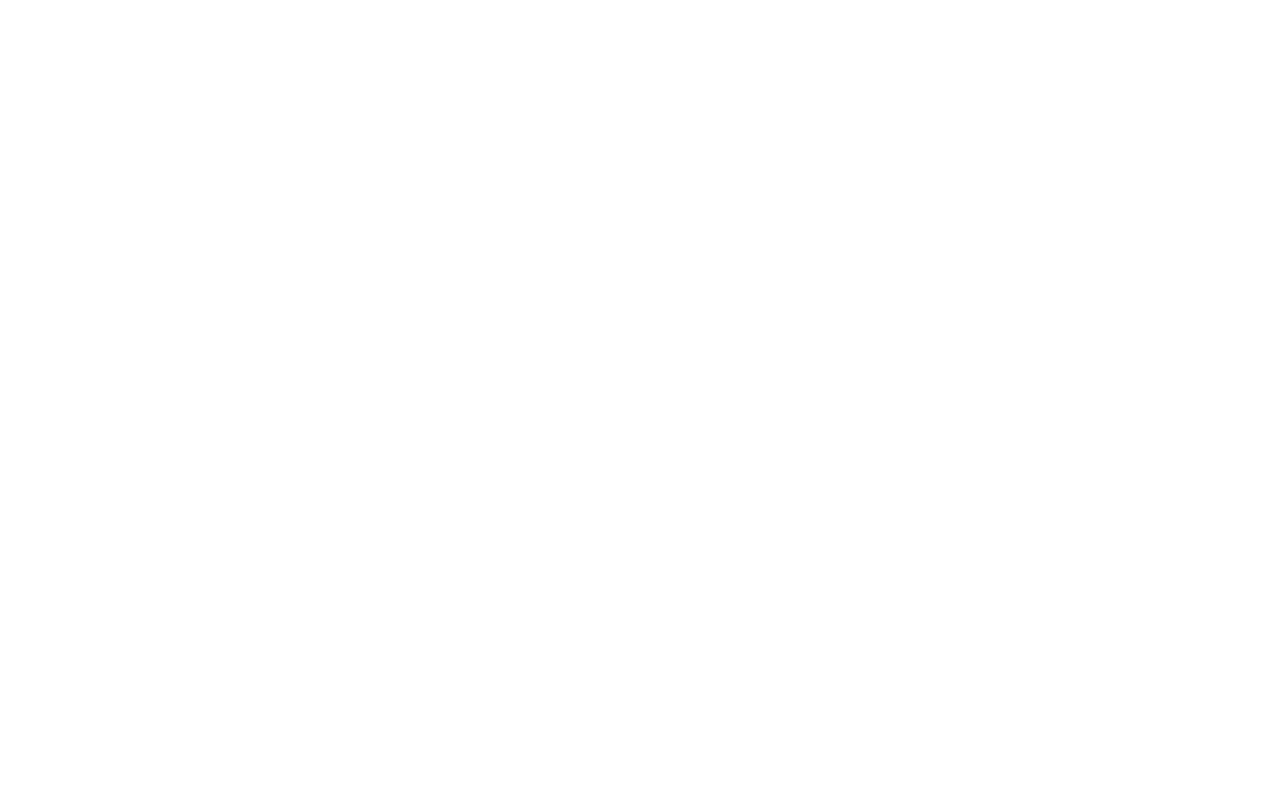
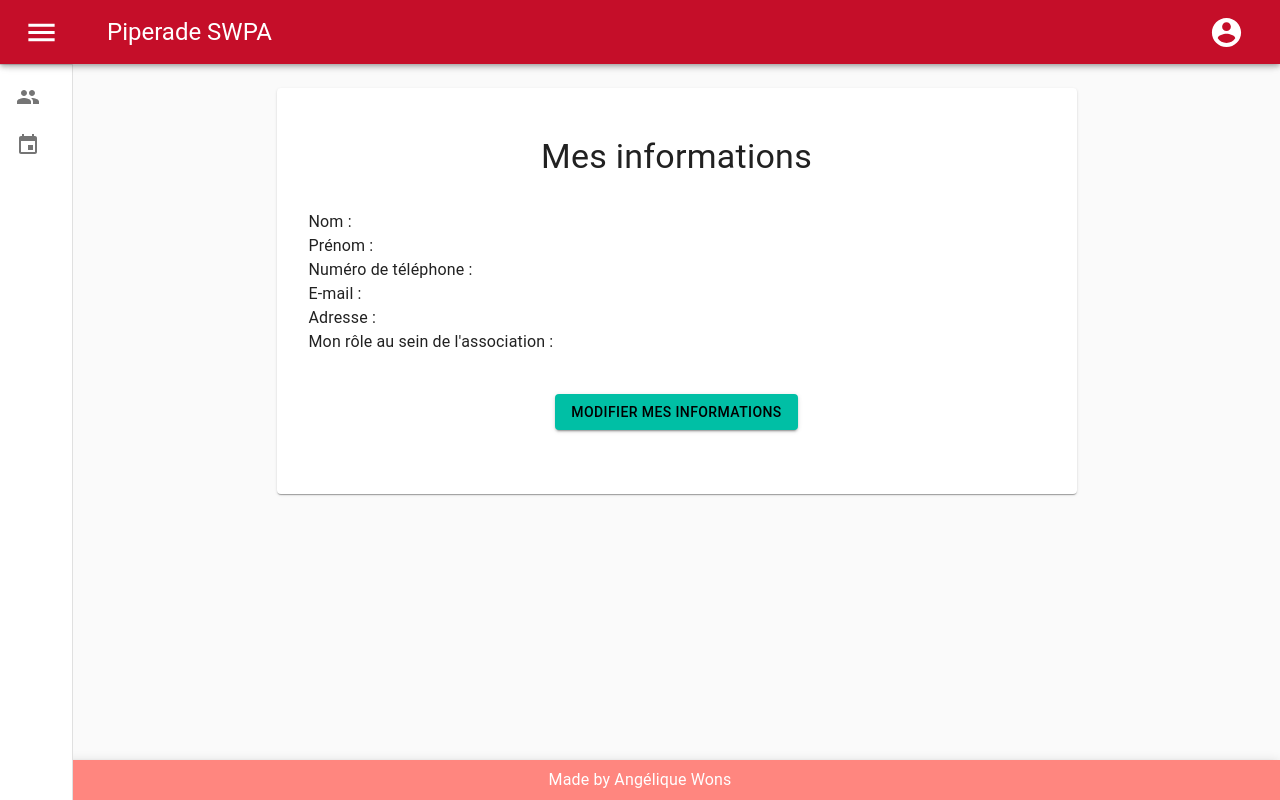
Before and after one commit to angelique-w/gestion-swpa-front, a React (Create React App) app: page /monCompte in a window 1280 px wide. Built offline with nearby package versions, Linux system fonts and the light colour scheme.

Commit message:
added my account page with fake datas

```diff
--- a/src/Layout/Header.jsx
+++ b/src/Layout/Header.jsx
@@ -167,9 +167,11 @@
                                 open={isMenuOpen}
                                 onClose={handleClose}
                             >
-                                <MenuItem onClick={handleClose}>
-                                    Mon compte
-                                </MenuItem>
+                                <Link to="/monCompte">
+                                    <MenuItem onClick={handleClose}>
+                                        Mon compte
+                                    </MenuItem>
+                                </Link>
                                 <MenuItem onClick={handleClose}>
                                     Déconnexion
                                 </MenuItem>
--- a/src/LoginPage/LoginPage.jsx
+++ b/src/LoginPage/LoginPage.jsx
@@ -3,7 +3,6 @@
 import { makeStyles } from "@material-ui/core/styles";
 import {
     Card,
-    CardHeader,
     CardContent,
     FormControl,
     InputLabel,
--- a/src/Membres/MembersPage.jsx
+++ b/src/Membres/MembersPage.jsx
@@ -24,24 +24,30 @@
 });
 
 const columns = [
-    { id: "firstname", label: "Prénom", align: "left", minWidth: 170 },
-    { id: "lastname", label: "Nom", align: "left", minWidth: 170 },
+    { id: "firstname", label: "Prénom", align: "left", minWidth: 130 },
+    { id: "lastname", label: "Nom", align: "left", minWidth: 130 },
     {
         id: "numberTel",
         label: "Téléphone",
-        minWidth: 170,
+        minWidth: 150,
         align: "left"
     },
     {
         id: "mail",
         label: "E-mail",
-        minWidth: 170,
+        minWidth: 200,
+        align: "left"
+    },
+    {
+        id: "adress",
+        label: "Adresse",
+        minWidth: 130,
         align: "left"
     },
     {
         id: "role",
         label: "Rôle",
-        minWidth: 170,
+        minWidth: 130,
         align: "left"
     }
 ];
@@ -136,6 +142,12 @@
                                             key={Math.random()}
                                             align="left"
                                         >
+                                            Boucau
+                                        </TableCell>
+                                        <TableCell
+                                            key={Math.random()}
+                                            align="left"
+                                        >
                                             elève piper
                                         </TableCell>
                                     </TableRow>
--- /dev/null
+++ b/src/MyAccount/MyAccountPage.jsx
@@ -0,0 +1,61 @@
+import React from "react";
+import {
+    makeStyles,
+    Typography,
+    Box,
+    Button,
+    Card,
+    CardContent
+} from "@material-ui/core";
+
+import Layout from "../Layout/Layout";
+
+const useStyles = makeStyles(theme => ({
+    root: {
+        minWidth: 400,
+        maxWidth: 800,
+        margin: "auto"
+    }
+}));
+
+const columns = [
+    { id: "lastname", label: "Nom", variant: "body1" },
+    { id: "firstname", label: "Prénom", variant: "body1" },
+    { id: "numberTel", label: "Numéro de téléphone", variant: "body1" },
+    { id: "mail", label: "E-mail", variant: "body1" },
+    { id: "adress", label: "Adresse", variant: "body1" },
+    { id: "role", label: "Mon rôle au sein de l'association", variant: "body1" }
+];
+
+function MyAccountPage() {
+    const classes = useStyles();
+    return (
+        <Layout>
+            <div className={classes.root}>
+                <Card>
+                    <CardContent>
+                        <Box py={4}>
+                            <Typography variant="h4" align="center">
+                                Mes informations
+                            </Typography>
+                        </Box>
+                        <Box mb={5} mx={2}>
+                            {columns.map(column => (
+                                <Typography variant={column.variant}>
+                                    {column.label} :
+                                </Typography>
+                            ))}
+                        </Box>
+                        <Box mb={5} textAlign="center">
+                            <Button variant="contained" color="secondary">
+                                Modifier mes informations
+                            </Button>
+                        </Box>
+                    </CardContent>
+                </Card>
+            </div>
+        </Layout>
+    );
+}
+
+export default MyAccountPage;
--- a/src/Router.jsx
+++ b/src/Router.jsx
@@ -4,6 +4,7 @@
 import AdminPage from "./AdminPage/AdminPage";
 import LoginPage from "./LoginPage/LoginPage";
 import PrestationsPage from "./Prestations/PrestationsPage";
+import MyAccountPage from "./MyAccount/MyAccountPage";
 import MembersPage from "./Membres/MembersPage";
 
 function Router() {
@@ -13,6 +14,7 @@
                 <Route exact path="/" component={LoginPage} />
                 <Route path="/prestations" component={PrestationsPage} />
                 <Route path="/membres" component={MembersPage} />
+                <Route path="/monCompte" component={MyAccountPage} />
                 <Route path="/admin" component={AdminPage} />
             </Switch>
         </BrowserRouter>
```
